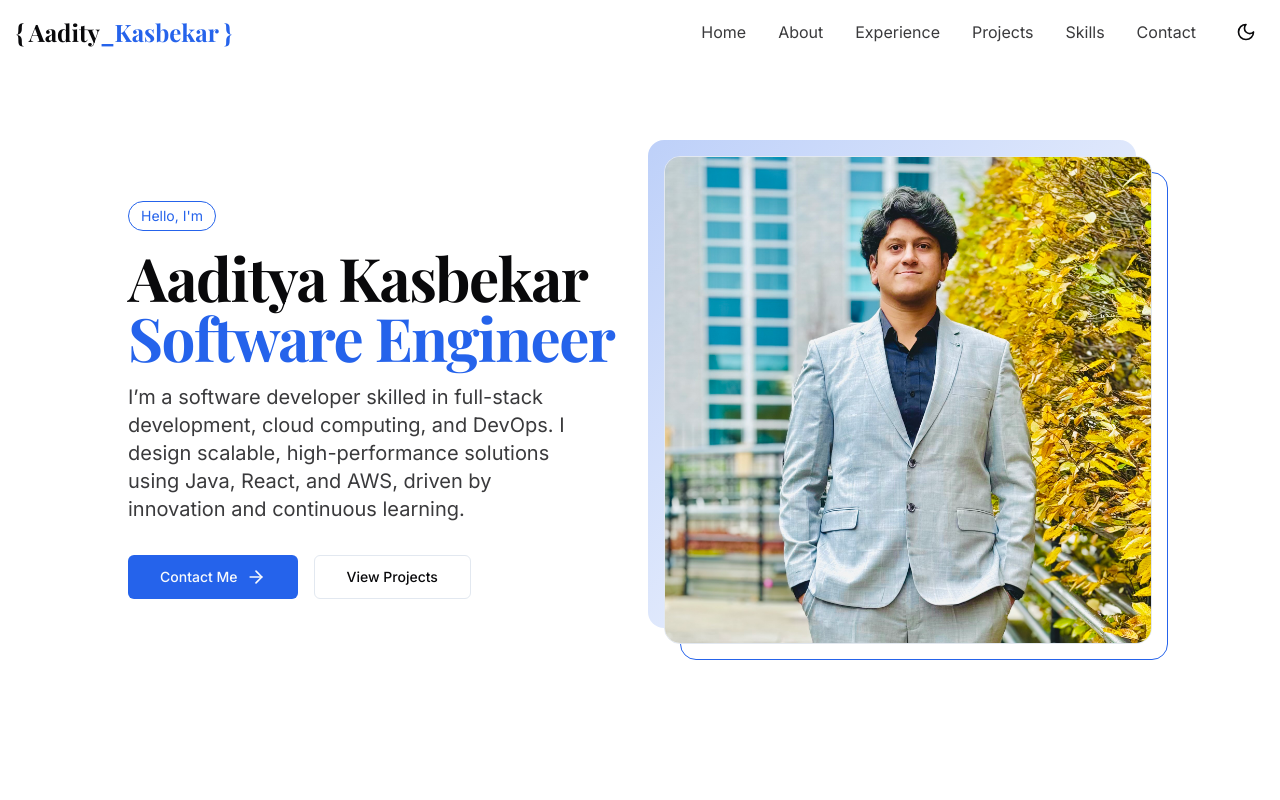
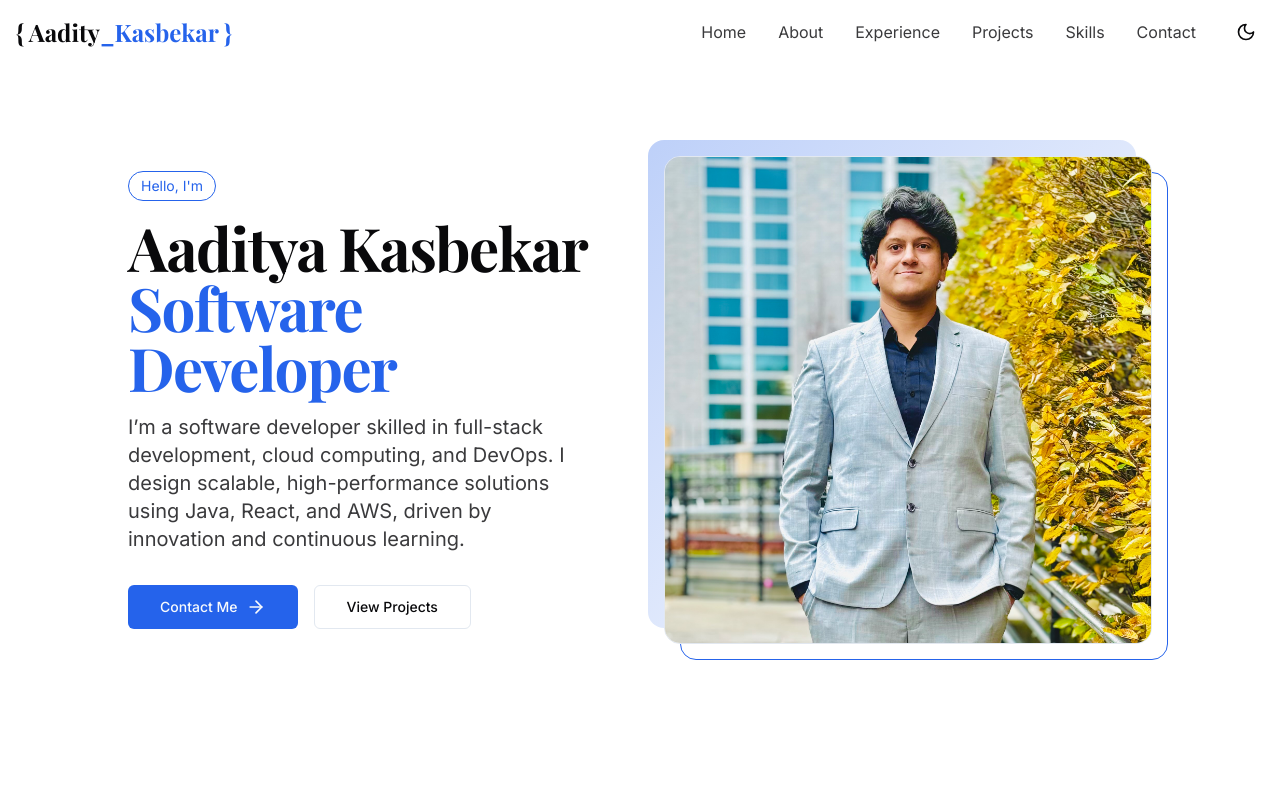
Before and after one commit to aadityaKasbekar/aadityakasbekar-website, a React (Vite) app: page / in a window 1280 px wide. Shown: the top 800 px of the page. Built offline with nearby package versions, Linux system fonts and the light colour scheme.

Commit message:
Teasting the Deployment Strategy. Test 1.

```diff
--- a/src/components/sections/HeroSection.tsx
+++ b/src/components/sections/HeroSection.tsx
@@ -10,7 +10,7 @@ const HeroSection = () => {
           </span>
           <h1 className="font-bold mb-4 animate-slide-in-left">
             <span className="block">Aaditya Kasbekar</span>
-            <span className="text-primary">Software Engineer</span>
+            <span className="text-primary">Software Developer</span>
           </h1>
           <p
             className="text-xl text-foreground/80 mb-8 max-w-md animate-slide-in-left"
```
